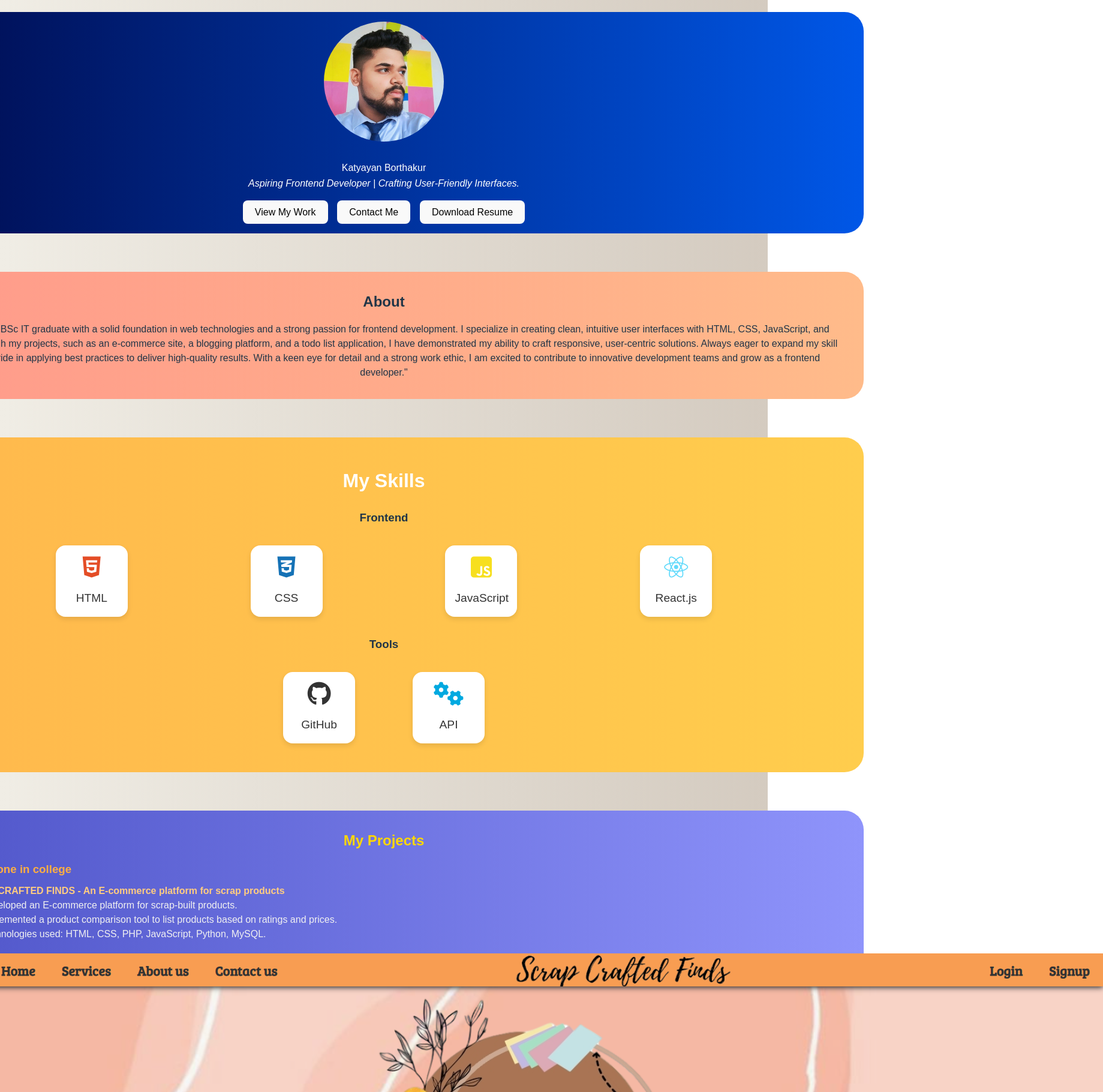
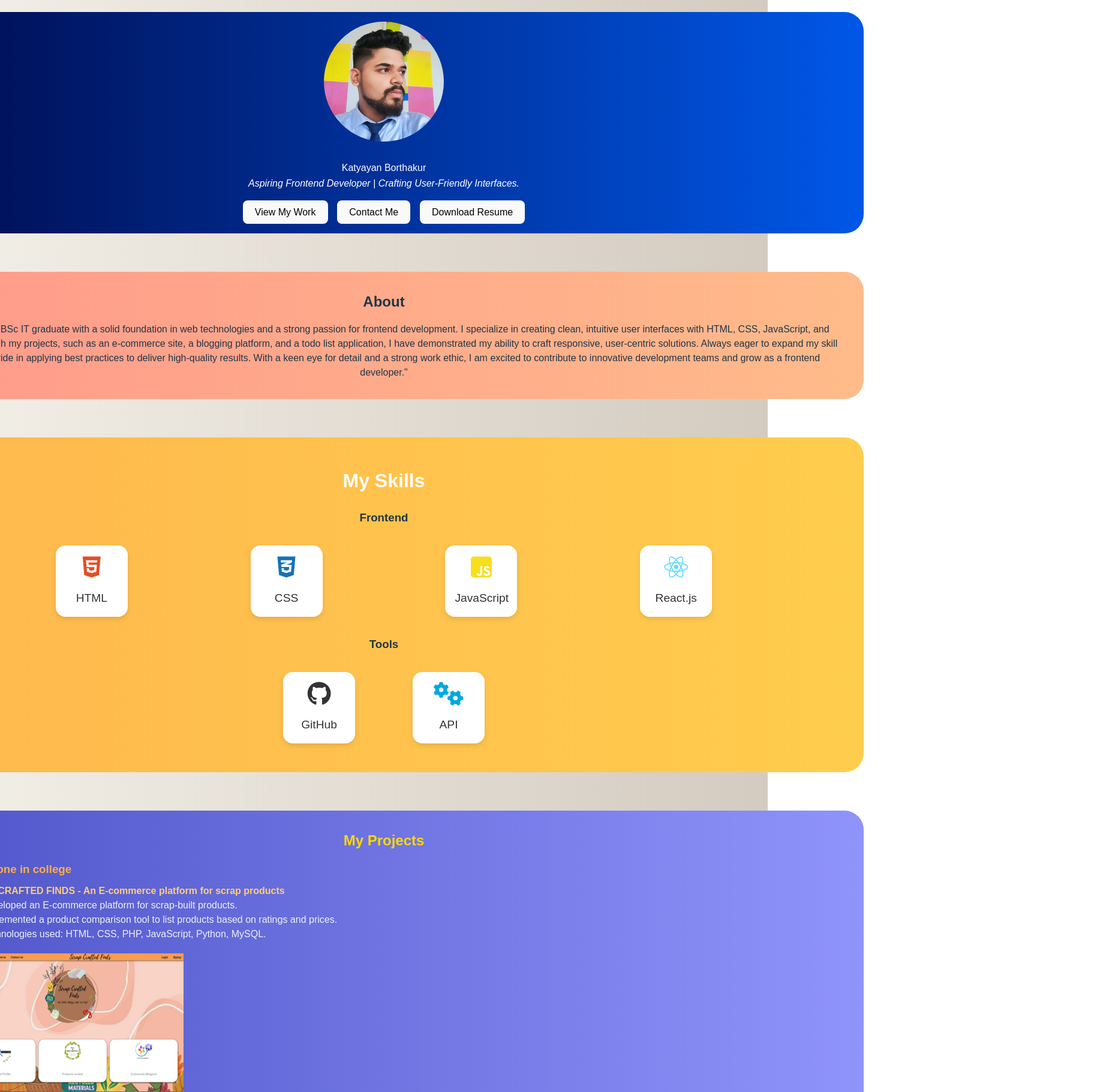
Before and after one commit to Denybix/my-portfolio, a React (Vite) app: page / in a window 1280 px wide. Shown: the top 1820 px of the page at 60% size, 1839 px wide, since content can reach past the window. Built offline with nearby package versions, Linux system fonts and the light colour scheme.

Commit message:
Update Commit

```diff
--- a/src/home.css
+++ b/src/home.css
@@ -401,6 +401,18 @@ body {
     margin-left: 5rem;
 }
 
+.scrap-page
+{
+    height: 230px;
+    width: 370px;
+    transition: box-shadow 0.3s ease, transform 0.3s ease;
+}
+.scrap-page:hover
+{
+    box-shadow: 0 4px 6px rgba(0, 0, 0, 0.1);
+    transform: scale(1.05);
+}
+
 .blog-page
 {
     height: 230px;
```
